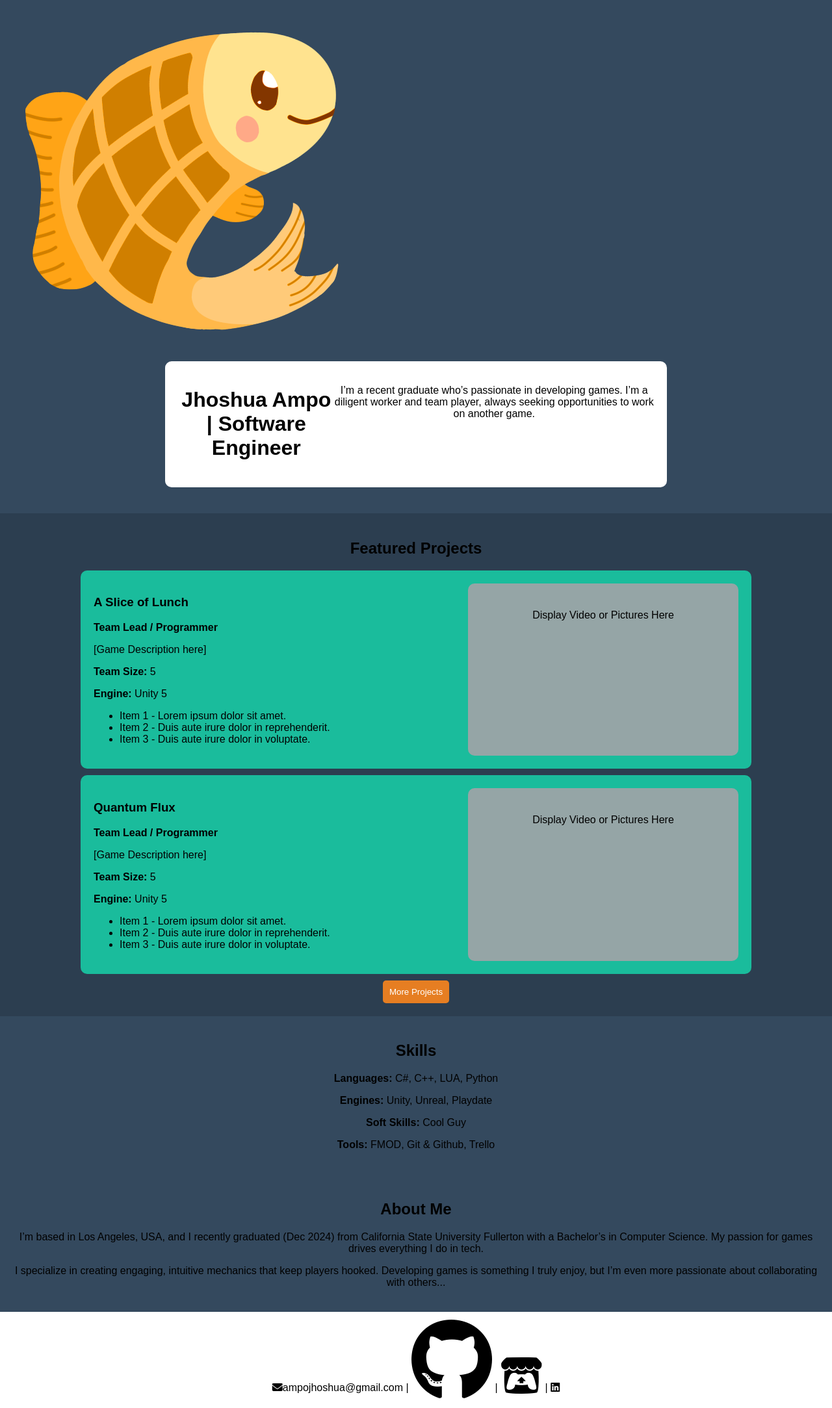
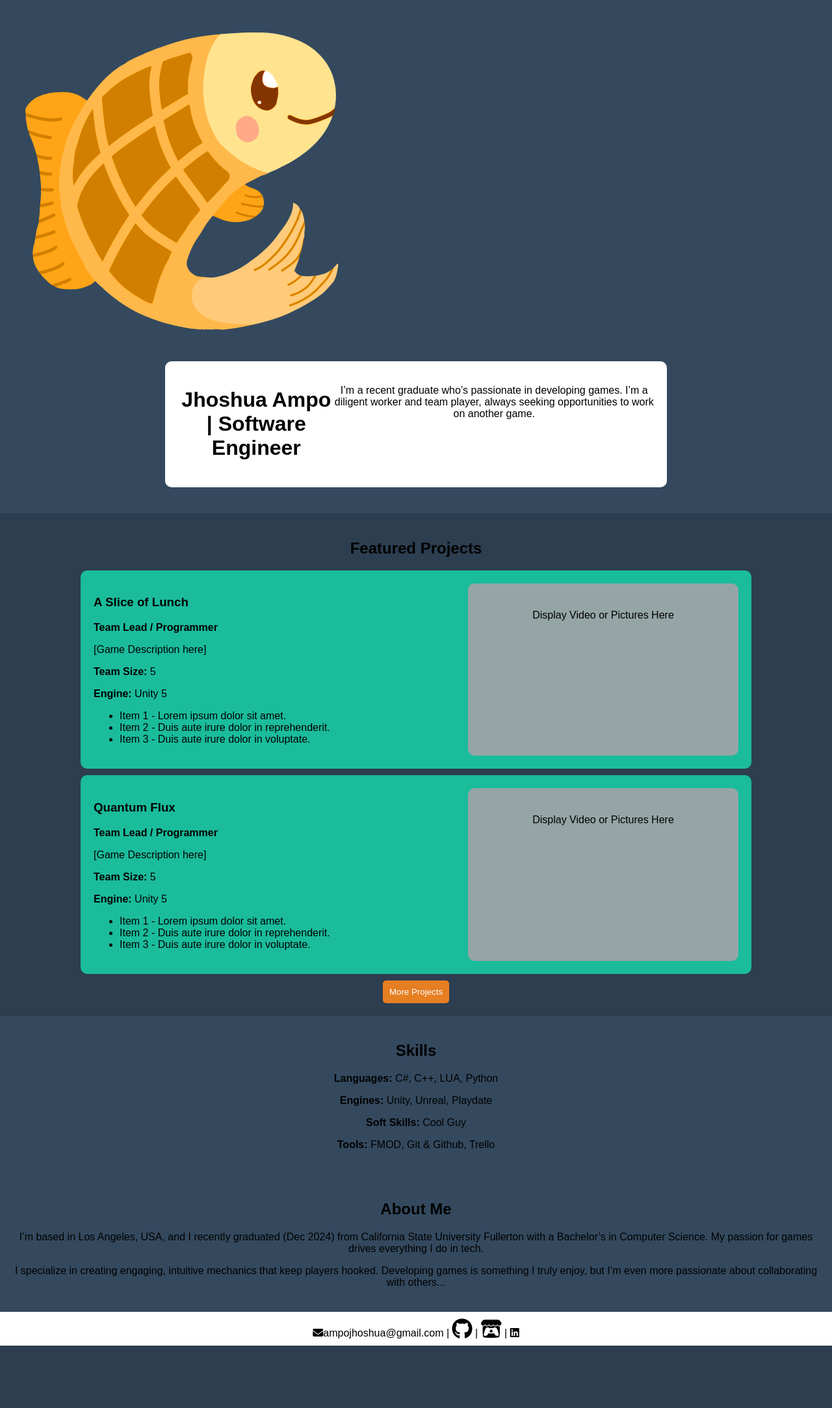
Before and after one commit to Waffle-Fish/Waffle-Fish.github.io, a Jekyll site: the page built from README.md, in a window 1280 px wide. Shown: the whole page at 65% size. Built offline with Jekyll 4.4.1, drawn with Linux system fonts in a browser that asks for light colours; nearby versions of some CDN libraries; our own code applies the rules of GitHub Pages for plain Markdown files; after the commit the page ends 2071 px from its top, so only the background shows below that.

Commit message:
update footer

```diff
--- a/_layouts/default.html
+++ b/_layouts/default.html
@@ -74,7 +74,7 @@
     </section>
 
     <footer class="footer">
-        <i class="fa-solid fa-envelope"></i><span>ampojhoshua@gmail.com</span> | <i class="fa-brands fa-github fa-8x"></i> | <i class="fa-brands fa-itch-io fa-4x" href="https://wafflefish.itch.io/"></i> | <i class="fa-brands fa-linkedin"></i>
+        <i class="fa-solid fa-envelope"></i><span>ampojhoshua@gmail.com</span> | <i class="fa-brands fa-github fa-2x"></i> | <i class="fa-brands fa-itch-io fa-2x" href="https://wafflefish.itch.io/"></i> | <i class="fa-brands fa-linkedin"></i>
     </footer>
 
 </body>
```
